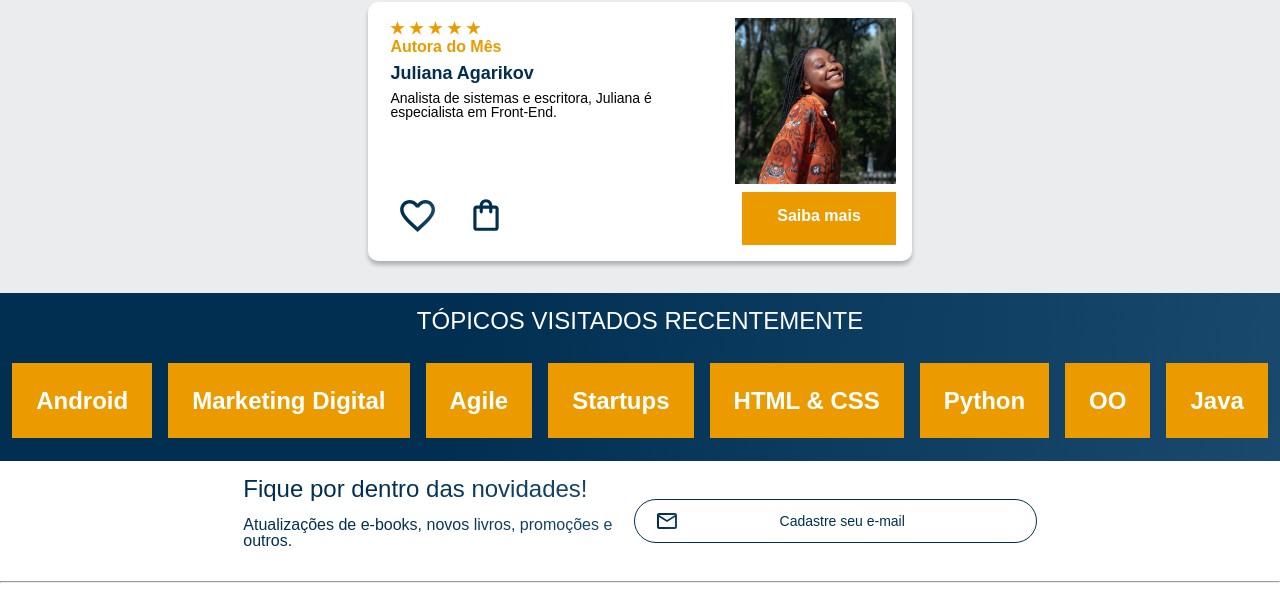
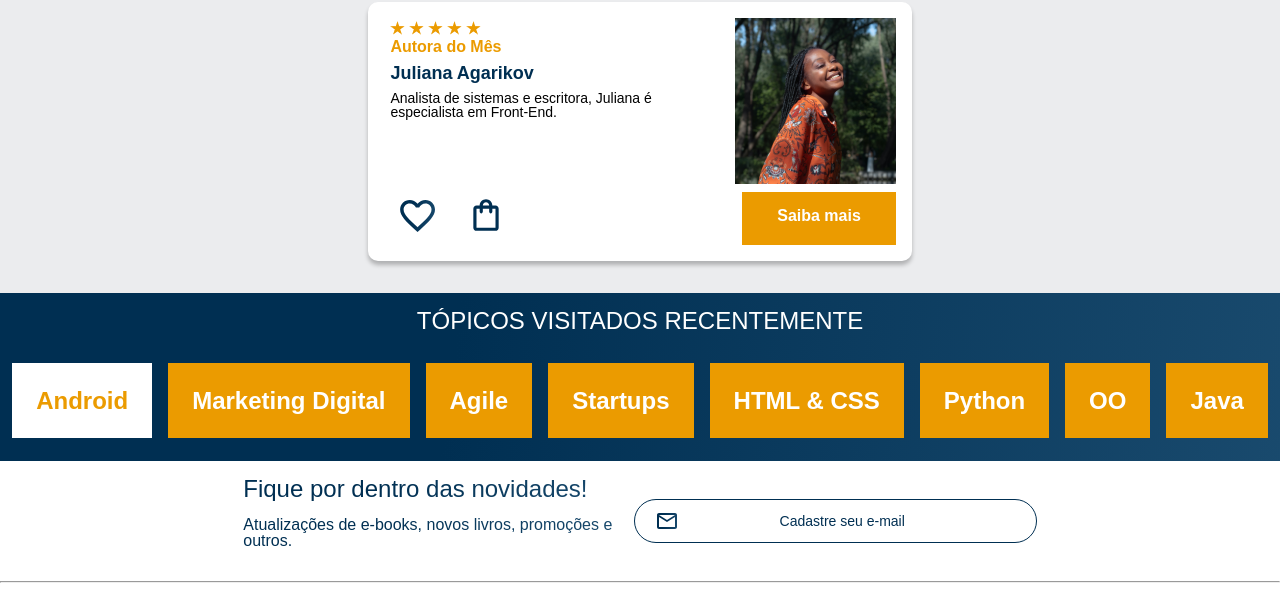
Before and after one commit to CarlosPiovesanJr/alurabook, a plain HTML site: page index.html in a window 1280 px wide. In both pictures the pointer is over the link "Android". Shown: the part 1701-2305 px from the top of the page. Drawn offline with nearby package versions, Linux system fonts and the light colour scheme.

Commit message:
Finalização de hover

```diff
--- a/styles/header.css
+++ b/styles/header.css
@@ -157,6 +157,9 @@
         text-decoration: none;
 
     }
+    .botões__ancora:active {
+        background-color: var(--azul);
+        }
 }
 
 @media screen and (min-width:1728px) {
--- a/styles/topicos.css
+++ b/styles/topicos.css
@@ -40,6 +40,10 @@
     .topicos__link {
         font-size: 24px;
     }
+    .topicos__link:hover {
+        color: var(--laranja);
+        background-color: var(--branco);
+        }
 
 }
 @media screen and (min-width:1728px){
```
Also changed, not shown: 1 other file.
